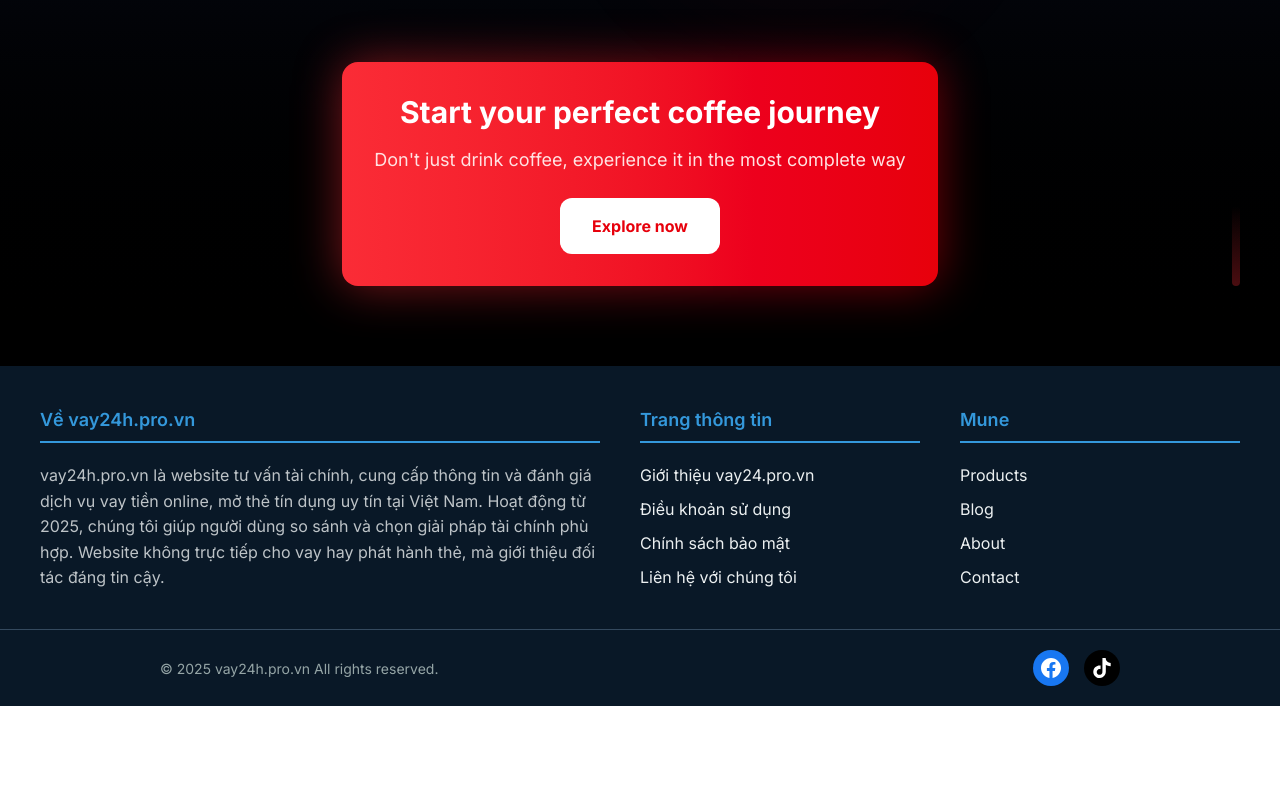
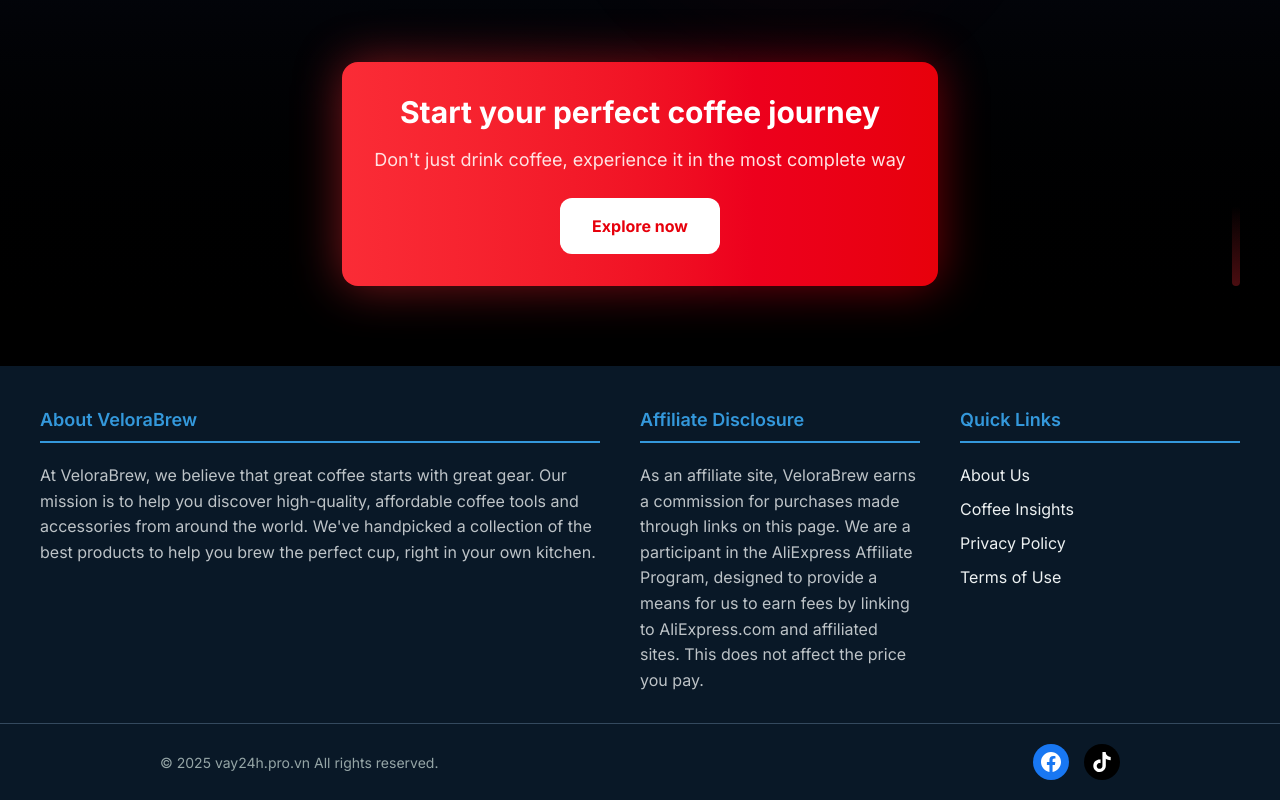
Before and after one commit to thangth89/coffee-affiliate-us, a Next.js app: page / in a window 1280 px wide. Shown: the part 6051-6851 px from the top of the page. Before the commit the page ends 6757 px from the top, so only its background shows below. Built offline with nearby package versions, Linux system fonts and the light colour scheme.

Commit message:
Update Footer.tsx

```diff
--- a/src/components/layout/Footer.tsx
+++ b/src/components/layout/Footer.tsx
@@ -8,29 +8,26 @@ export default function Footer() {
       <footer className="footer" role="contentinfo">
         <div className="footer-content">
           <div className="footer-column">
-            <h4>Về vay24h.pro.vn</h4>
+            <h4>About VeloraBrew</h4>
             <p>
-              vay24h.pro.vn là website tư vấn tài chính, cung cấp thông tin và đánh giá dịch vụ vay tiền online, mở thẻ tín dụng uy tín tại Việt Nam. Hoạt động từ 2025, chúng tôi giúp người dùng so sánh và chọn giải pháp tài chính phù hợp. Website không trực tiếp cho vay hay phát hành thẻ, mà giới thiệu đối tác đáng tin cậy.
+             At VeloraBrew, we believe that great coffee starts with great gear. Our mission is to help you discover high-quality, affordable coffee tools and accessories from around the world. We've handpicked a collection of the best products to help you brew the perfect cup, right in your own kitchen.
             </p>
           </div>
 
           <div className="footer-column">
-            <h4>Trang thông tin</h4>
-            <ul>
-              <li><Link href="/gioi-thieu">Giới thiệu vay24.pro.vn</Link></li>
-              <li><Link href="/dieu-khoan">Điều khoản sử dụng</Link></li>
-              <li><Link href="/chinh-sach">Chính sách bảo mật</Link></li>
-              <li><Link href="/lien-he">Liên hệ với chúng tôi</Link></li>
-            </ul>
+            <h4>Affiliate Disclosure</h4>
+            <p>
+             As an affiliate site, VeloraBrew earns a commission for purchases made through links on this page. We are a participant in the AliExpress Affiliate Program, designed to provide a means for us to earn fees by linking to AliExpress.com and affiliated sites. This does not affect the price you pay.
+            </p>
           </div>
 
           <div className="footer-column">
-            <h4>Mune</h4>
+            <h4>Quick Links</h4>
             <ul>
-              <li><Link href="/vay-tien-nhanh">Products</Link></li>
-              <li><Link href="/the-tin-dung">Blog</Link></li>
-              <li><Link href="/">About</Link></li>
-              <li><Link href="/tin-tuc">Contact</Link></li>
+              <li><Link href="/vay-tien-nhanh">About Us</Link></li>
+              <li><Link href="/the-tin-dung">Coffee Insights</Link></li>
+              <li><Link href="/">Privacy Policy</Link></li>
+              <li><Link href="/tin-tuc">Terms of Use</Link></li>
             </ul>
           </div>
         </div>
@@ -209,4 +206,5 @@ export default function Footer() {
       `}</style>
     </>
   );
+
 }
```
